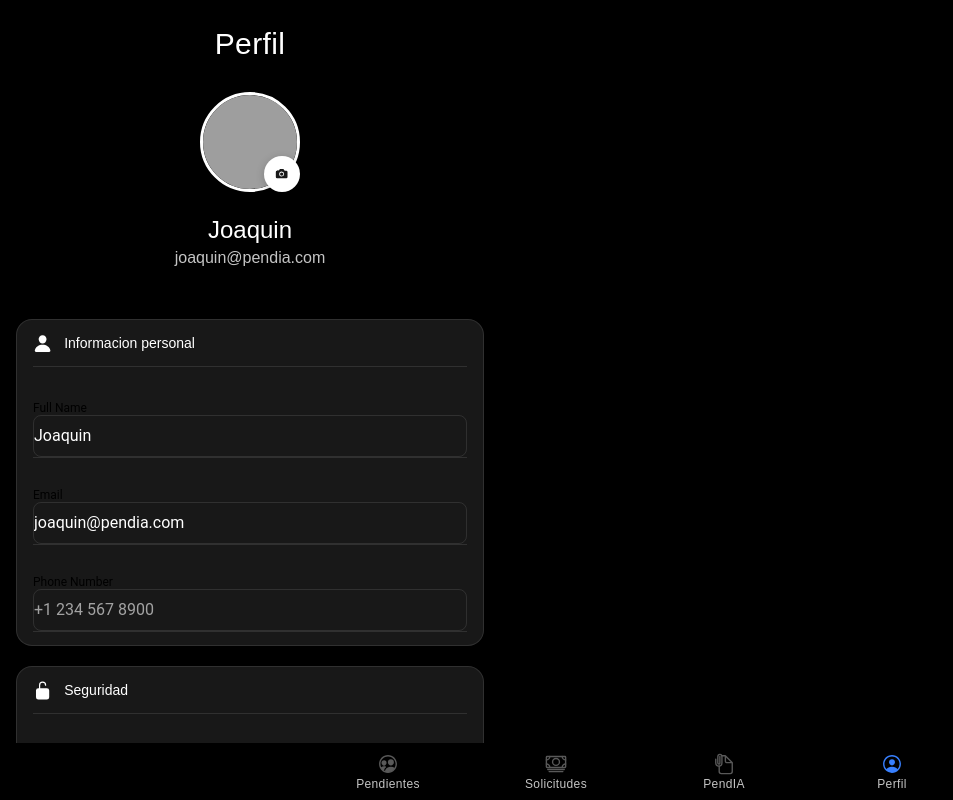
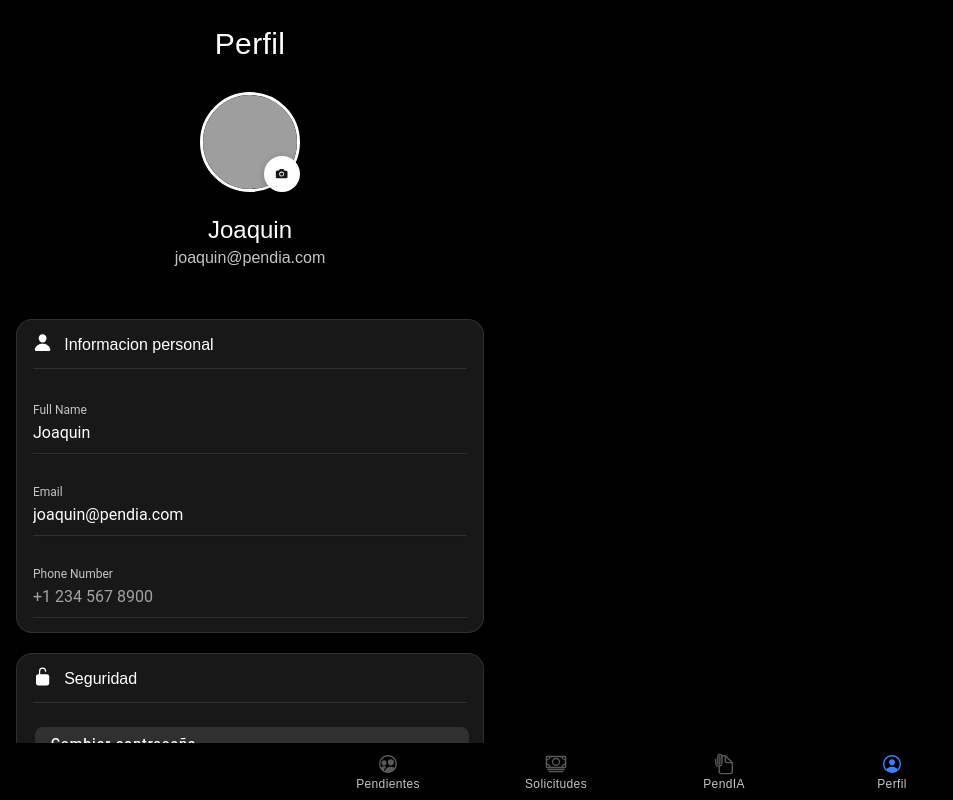
Before and after one commit to Joakamakaka1/Pendia-App, a React (Create React App) app: page /menu/tab4 in a window 1280 px wide. Shown: the whole page, without its empty margins (0-953 px from the left). Built offline with nearby package versions, Linux system fonts and the light colour scheme; grey boxes are pictures that could not be loaded.

Commit message:
Correciones

```diff
--- a/src/pages/Tab1.css
+++ b/src/pages/Tab1.css
@@ -119,9 +119,9 @@
 .debts-add-button {
   --background: #3880ff;
   --border-radius: 16px;
-  --box-shadow: 0 4px 16px rgba(56, 128, 255, 0.3);
+  --box-shadow: 0 4px 4px rgba(56, 128, 255, 0.3);
   font-weight: 600;
-  height: 56px;
+  height: 48px;
   font-size: 1rem;
   position: fixed;
   bottom: 10px;
@@ -129,6 +129,7 @@
   width: 92%;
   transform: translateX(-50%);
   z-index: 10;
+  font-size: 0.9rem;
 }
 
 .debts-empty-state {
--- a/src/pages/Tab4.css
+++ b/src/pages/Tab4.css
@@ -64,7 +64,6 @@
 
 .profile-card-header {
   display: flex;
-  align-items: center;
   margin-bottom: 20px;
   padding-bottom: 12px;
   border-bottom: 1px solid rgba(255, 255, 255, 0.1);
@@ -87,27 +86,18 @@
 }
 
 .profile-form-item {
-  --background: transparent;
-  --border-color: rgba(255, 255, 255, 0.1);
   --padding-start: 0;
   --inner-padding-end: 0;
-  margin: 0;
+  --color: var(--color-gray);
 }
 
 .profile-form-label {
-  color: var(--color-gray);
   font-size: 0.9rem;
-  margin-bottom: 8px;
 }
 
 .profile-form-input {
   --color: var(--color-white);
-  --padding-start: 12px;
-  --padding-end: 12px;
-  background: rgba(255, 255, 255, 0.05);
-  border-radius: 8px;
-  border: 1px solid rgba(255, 255, 255, 0.1);
-  margin-top: 4px;
+  border-bottom: 1px solid rgba(255, 255, 255, 0.1);
 }
 
 .profile-actions {
@@ -118,13 +108,19 @@
 
 .profile-action-button {
   --color: var(--color-white);
-  --background: transparent;
   --border-radius: 8px;
-  margin: 0;
   font-size: 0.9rem;
   text-transform: none;
-  --padding-start: 0;
-  --padding-end: 0;
+  --justify-content: flex-start; /* Ionic variable for alignment */
+  text-align: left;
+  --background: rgba(255, 255, 255, 0.1);
+}
+
+.profile-action-button-text {
+  text-align: left;
+  width: 100%;
+  display: flex;
+  justify-content: flex-start;
 }
 
 .profile-actions-section {
@@ -139,7 +135,7 @@
   --background-activated: #3171e0;
   --background-hover: #3171e0;
   --border-radius: 12px;
-  --box-shadow: 0 4px 12px rgba(56, 128, 255, 0.3);
+  --box-shadow: 0 4px 4px rgba(56, 128, 255, 0.3);
   font-weight: 600;
   height: 48px;
 }
--- a/src/pages/Tab4.tsx
+++ b/src/pages/Tab4.tsx
@@ -42,7 +42,7 @@ export const Tab4: React.FC = () => {
             <div className="profile-avatar-container">
               <IonAvatar className="profile-avatar">
                 <img
-                  src="https://images.unsplash.com/photo-1472099645785-5658abf4ff4e?ixlib=rb-4.0.3&ixid=M3wxMjA3fDB8MHxwaG90by1wYWdlfHx8fGVufDB8fHx8fA%3D%3D&auto=format&fit=crop&w=100&q=80"
+                  src="https://api.dicebear.com/7.x/initials/svg?seed=JC&backgroundColor=666666&color=ffffff&fontSize=40"
                   alt="Profile"
                 />
               </IonAvatar>
@@ -58,7 +58,7 @@ export const Tab4: React.FC = () => {
             <IonCardContent>
               <div className="profile-card-header">
                 <IonIcon icon={person} className="profile-card-icon" />
-                <h3 className="profile-card-title">Informacion personal</h3>
+                <h2 className="profile-card-title">Informacion personal</h2>
               </div>
 
               <div className="profile-form">
@@ -107,7 +107,7 @@ export const Tab4: React.FC = () => {
             <IonCardContent>
               <div className="profile-card-header">
                 <IonIcon icon={lockOpen} className="profile-card-icon" />
-                <h3 className="profile-card-title">Seguridad</h3>
+                <h2 className="profile-card-title">Seguridad</h2>
               </div>
 
               <div className="profile-actions">
@@ -116,14 +116,19 @@ export const Tab4: React.FC = () => {
                   fill="clear"
                   className="profile-action-button"
                 >
-                  Cambiar contraseña
+                  <div className="profile-action-button-text">
+                    Cambiar contraseña
+                  </div>
                 </IonButton>
+
                 <IonButton
                   expand="block"
                   fill="clear"
                   className="profile-action-button"
                 >
-                  Autenticacion de dos factores
+                  <div className="profile-action-button-text">
+                    Autenticacion de dos factores
+                  </div>
                 </IonButton>
               </div>
             </IonCardContent>
```
